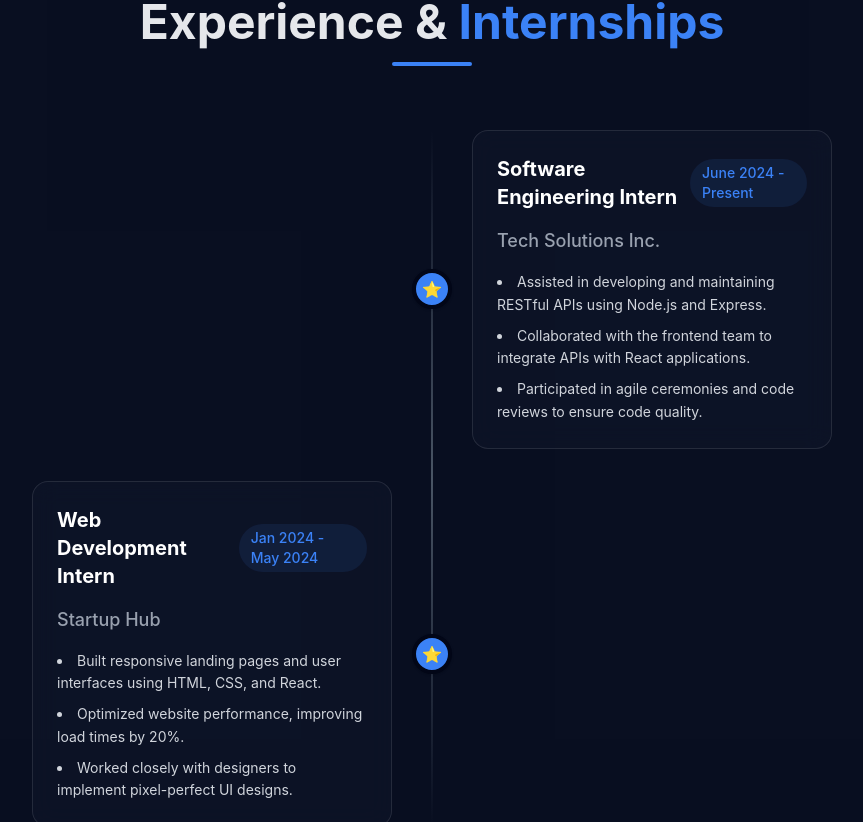
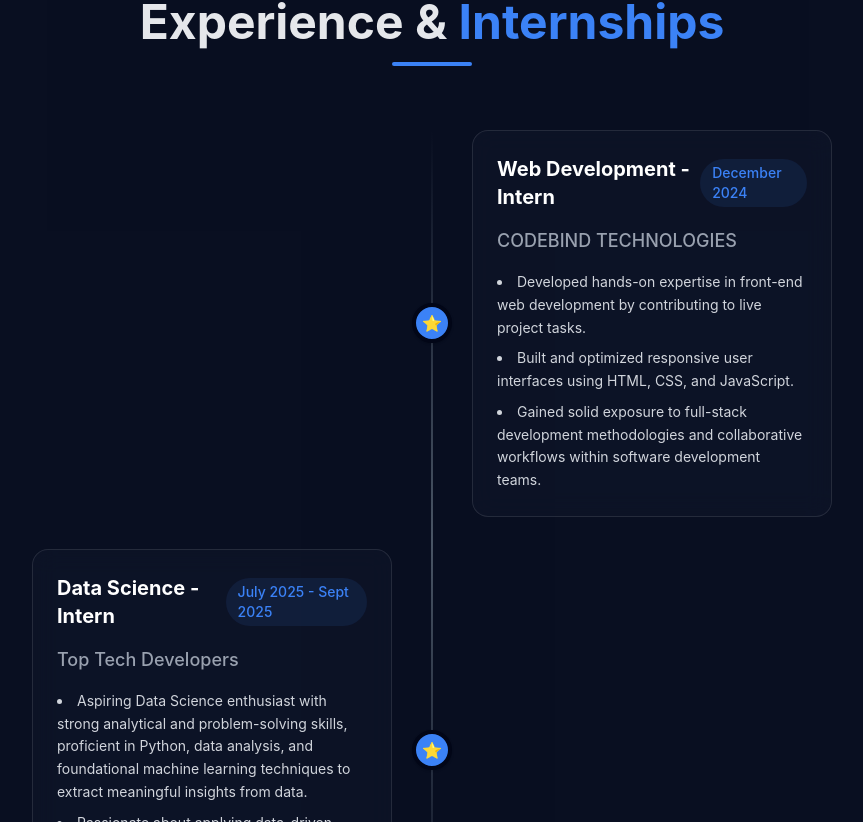
Before and after one commit to Rohithx-07/rohith-kumar-m-portfolio, a React (Vite) app: page / in a window 1280 px wide. Shown: the part 2818-3640 px from the top of the page, without its empty margins (208-1071 px from the left). Built offline with nearby package versions, Linux system fonts and the light colour scheme.

Commit message:
Add files via upload

```diff
--- a/src/sections/Experience.jsx
+++ b/src/sections/Experience.jsx
@@ -2,23 +2,22 @@ import { motion } from "framer-motion";
 
 const experiences = [
     {
-        title: "Software Engineering Intern",
-        company: "Tech Solutions Inc.",
-        duration: "June 2024 - Present",
+        title: "Web Development - Intern",
+        company: "CODEBIND TECHNOLOGIES",
+        duration: "December 2024",
         responsibilities: [
-            "Assisted in developing and maintaining RESTful APIs using Node.js and Express.",
-            "Collaborated with the frontend team to integrate APIs with React applications.",
-            "Participated in agile ceremonies and code reviews to ensure code quality.",
+            "Developed hands-on expertise in front-end web development by contributing to live project tasks.",
+            "Built and optimized responsive user interfaces using HTML, CSS, and JavaScript.",
+            "Gained solid exposure to full-stack development methodologies and collaborative workflows within software development teams.",
         ],
     },
     {
-        title: "Web Development Intern",
-        company: "Startup Hub",
-        duration: "Jan 2024 - May 2024",
+        title: "Data Science - Intern",
+        company: "Top Tech Developers",
+        duration: "July 2025 - Sept 2025",
         responsibilities: [
-            "Built responsive landing pages and user interfaces using HTML, CSS, and React.",
-            "Optimized website performance, improving load times by 20%.",
-            "Worked closely with designers to implement pixel-perfect UI designs.",
+            "Aspiring Data Science enthusiast with strong analytical and problem-solving skills, proficient in Python, data analysis, and foundational machine learning techniques to extract meaningful insights from data.",
+            "Passionate about applying data-driven solutions to real-world problems, continuously learning and staying updated with emerging trends in Data Science and Artificial Intelligence.",
         ],
     },
 ];
```
